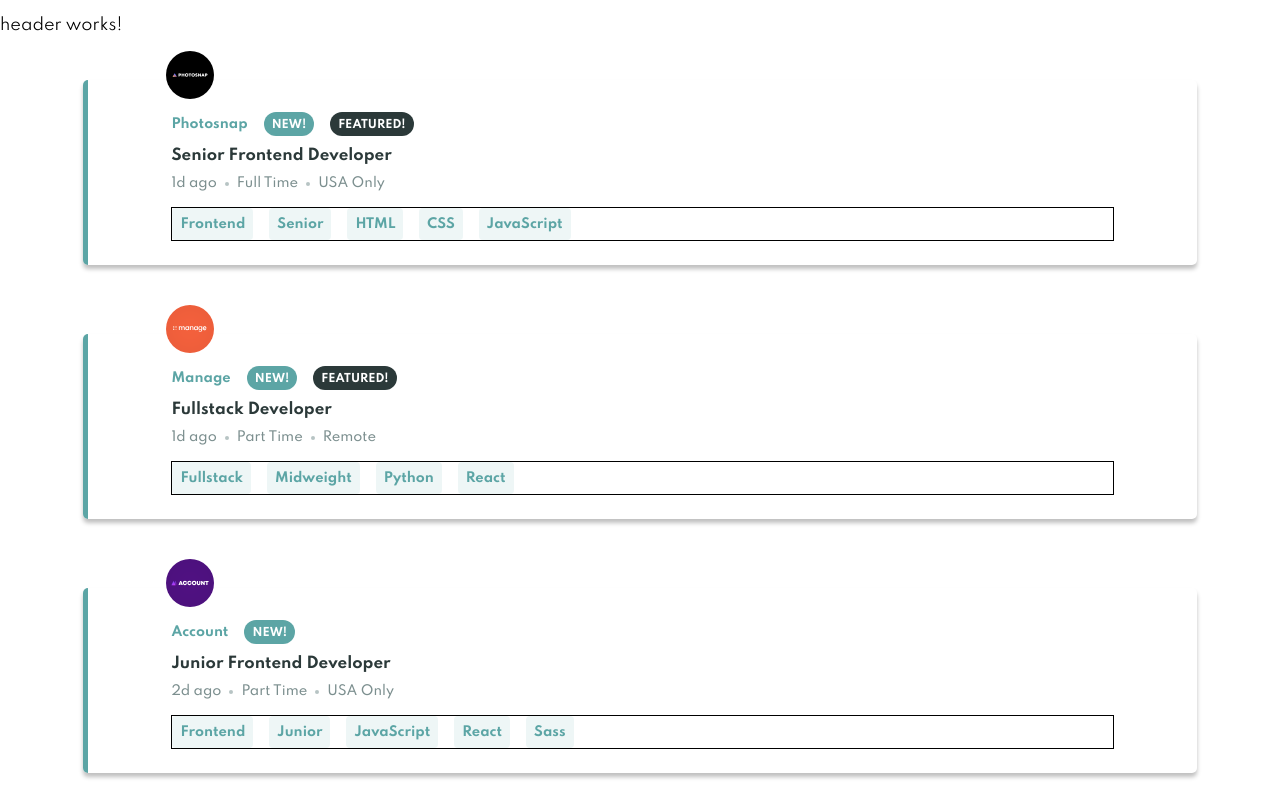
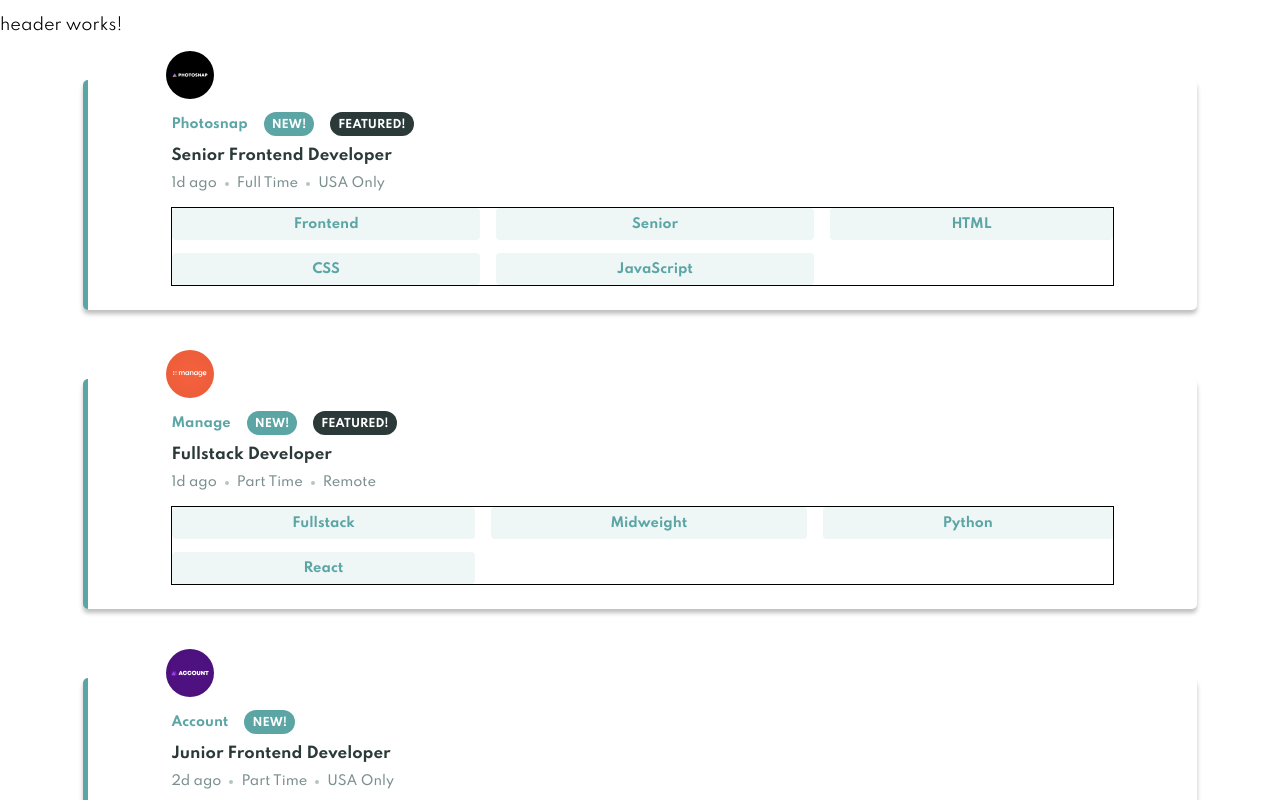
Before and after one commit to DavyFungALoi/JobFilterAngular, an Angular app: page / in a window 1280 px wide. Shown: the top 800 px of the page. Built offline with nearby package versions, Linux system fonts and the light colour scheme.

Commit message:
Fixed grids for now

```diff
--- a/src/app/components/joblisting/joblisting.component.scss
+++ b/src/app/components/joblisting/joblisting.component.scss
@@ -63,10 +63,12 @@
   .joblisting-main__tags-container {
     border: 1px solid black;
     font-size: 0.8125rem;
-    display: flex;
-    grid-template-columns: repeat(auto-fit, minmax(auto, 1fr));
+    display: grid;
+    grid-template-columns: repeat(3, minmax(0, auto));
     column-gap: 1rem;
+    row-gap: 1em;
     .joblisting-main__tag {
+      text-align: center;
       color: rgba(92, 165, 165, 1);
       font-size: 0.8125rem;
       line-height: 1.5rem;
```
